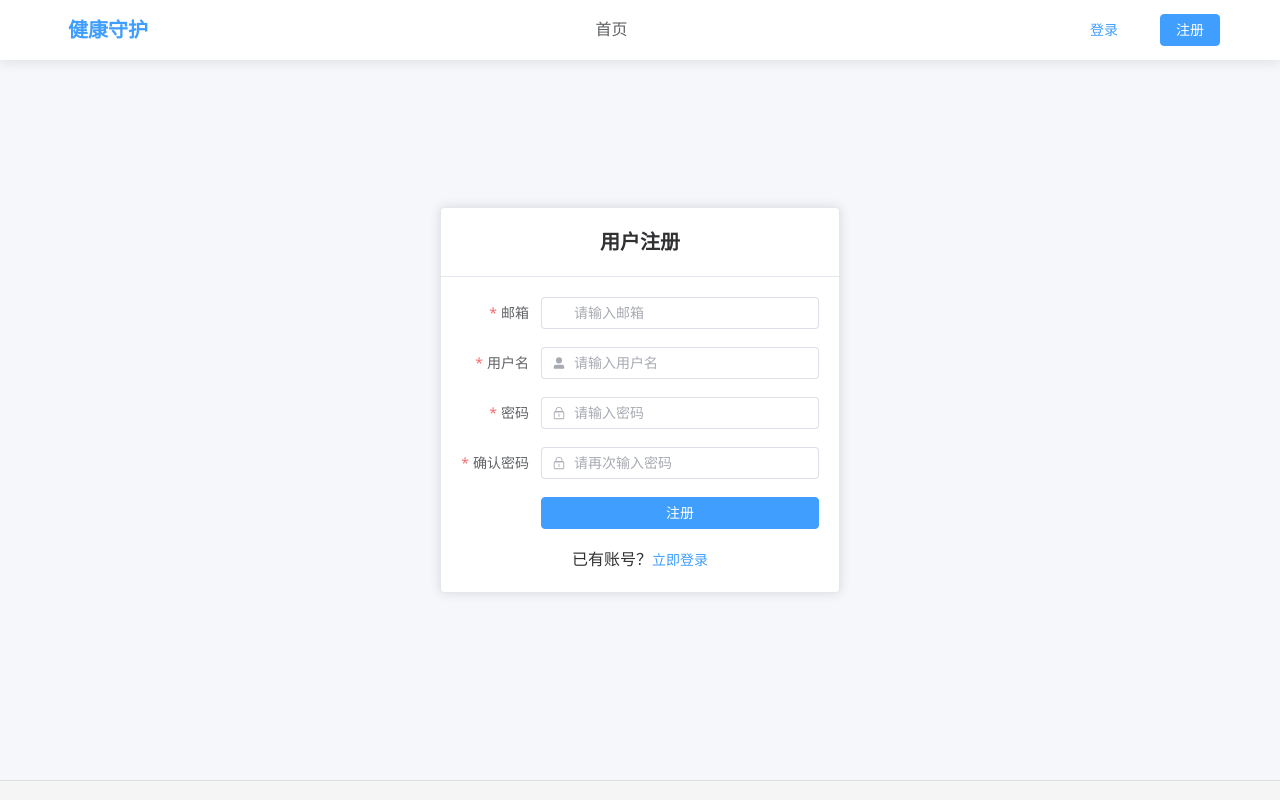
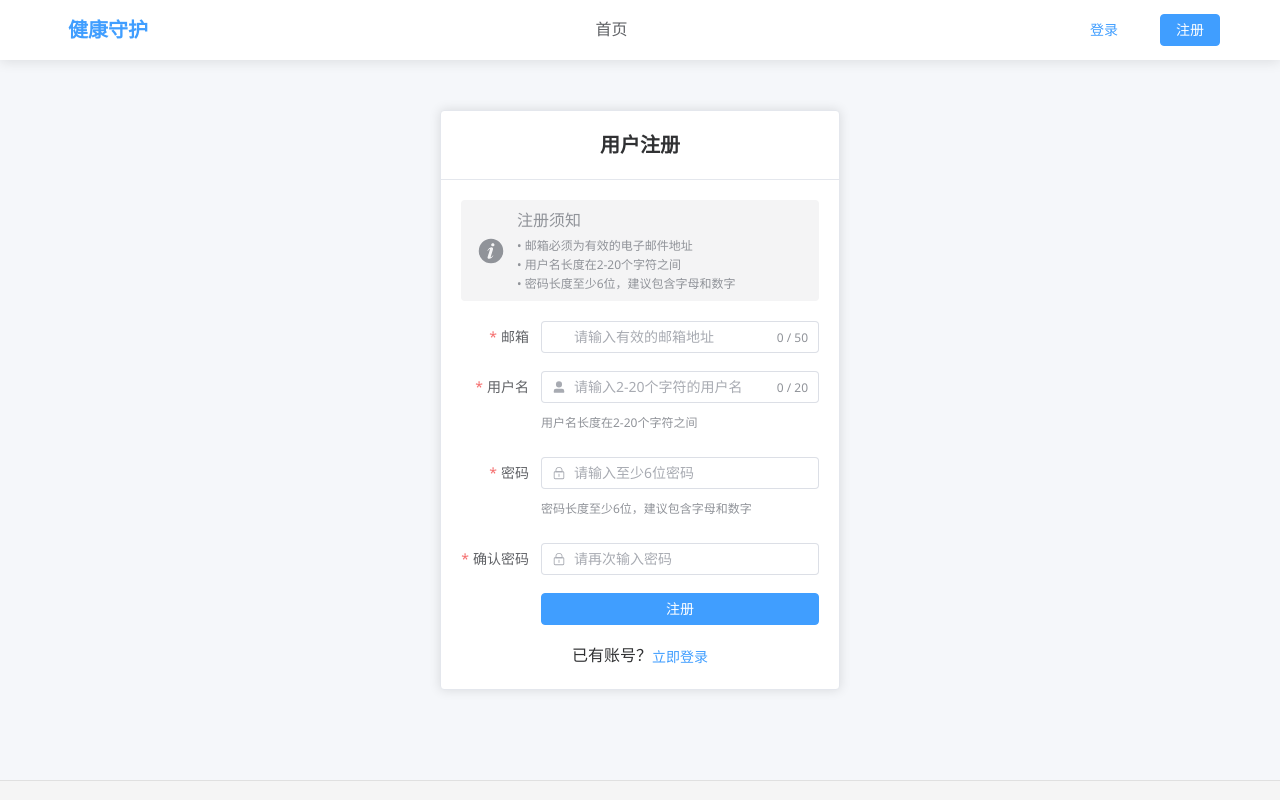
Before and after one commit to shi-an/health-guardian, a Vue app: page /register in a window 1280 px wide. Shown: the top 800 px of the page. Built offline with nearby package versions, Linux system fonts and the light colour scheme; no server answers.

Commit message:
为注册页面添加详细的输入要求提示，提升用户体验

```diff
--- a/src/views/Register.vue
+++ b/src/views/Register.vue
@@ -7,14 +7,27 @@
         </div>
       </template>
       <el-form :model="registerForm" :rules="registerRules" ref="registerFormRef" label-width="80px">
+        <!-- 注册要求提示 -->
+        <div class="register-tips">
+          <el-alert title="注册须知" type="info" :closable="false" show-icon>
+            <div class="tips-content">
+              <p>• 邮箱必须为有效的电子邮件地址</p>
+              <p>• 用户名长度在2-20个字符之间</p>
+              <p>• 密码长度至少6位，建议包含字母和数字</p>
+            </div>
+          </el-alert>
+        </div>
+
         <el-form-item label="邮箱" prop="email">
-          <el-input v-model="registerForm.email" placeholder="请输入邮箱" prefix-icon="MessageFilled" />
+          <el-input v-model="registerForm.email" placeholder="请输入有效的邮箱地址" prefix-icon="MessageFilled" show-word-limit :maxlength="50" />
         </el-form-item>
         <el-form-item label="用户名" prop="username">
-          <el-input v-model="registerForm.username" placeholder="请输入用户名" prefix-icon="UserFilled" />
+          <el-input v-model="registerForm.username" placeholder="请输入2-20个字符的用户名" prefix-icon="UserFilled" show-word-limit :maxlength="20" />
+          <div class="form-tip">用户名长度在2-20个字符之间</div>
         </el-form-item>
         <el-form-item label="密码" prop="password">
-          <el-input v-model="registerForm.password" type="password" placeholder="请输入密码" prefix-icon="Lock" show-password />
+          <el-input v-model="registerForm.password" type="password" placeholder="请输入至少6位密码" prefix-icon="Lock" show-password />
+          <div class="form-tip">密码长度至少6位，建议包含字母和数字</div>
         </el-form-item>
         <el-form-item label="确认密码" prop="confirmPassword">
           <el-input v-model="registerForm.confirmPassword" type="password" placeholder="请再次输入密码" prefix-icon="Lock" show-password />
@@ -126,7 +139,22 @@ const goToLogin = () => {
 }
 
 .login-link {
-  text-align: center;
-  margin-top: 10px;
-}
+    text-align: center;
+    margin-top: 10px;
+  }
+
+  .register-tips {
+    margin-bottom: 20px;
+  }
+
+  .tips-content {
+    font-size: 12px;
+    line-height: 1.6;
+  }
+
+  .form-tip {
+    font-size: 12px;
+    color: #909399;
+    margin-top: 4px;
+  }
 </style>
```
